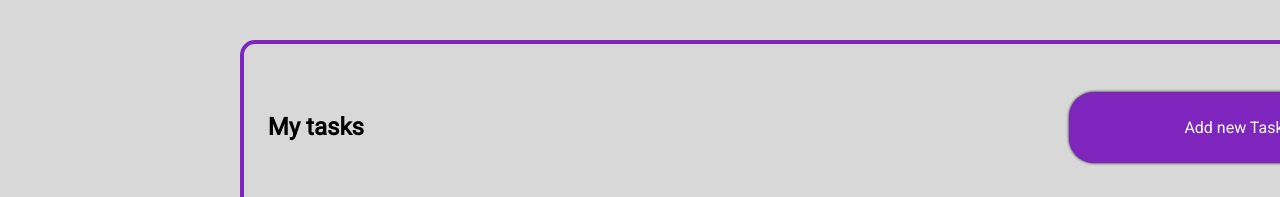
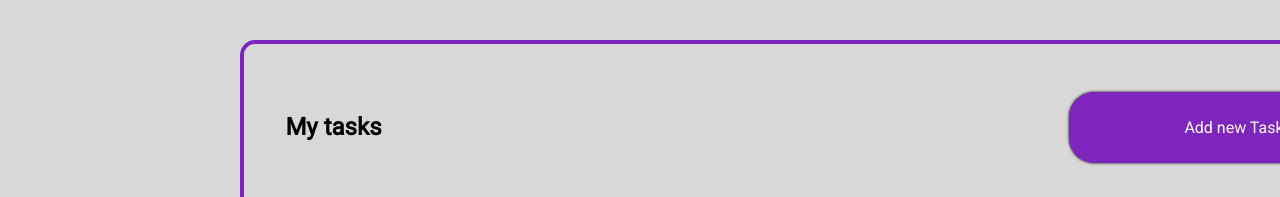
Before and after one commit to ArthurAndradee/to-do-list, a React (Create React App) app: page / in a window 1280 px wide. Shown: the top 197 px of the page. Built offline with nearby package versions, Linux system fonts and the light colour scheme.

Commit message:
wonder if it bugs

```diff
--- a/src/components/Layout/index.tsx
+++ b/src/components/Layout/index.tsx
@@ -19,7 +19,7 @@ const Layout: React.FC = () => {
   return (
       <Container>
         <Header>
-            <Title>My tasks</Title>
+            <Title>⠀My tasks</Title>
             { showContainer ?
             <CreateTaskContainer>
               <Input placeholder="Your task here"/>
```
